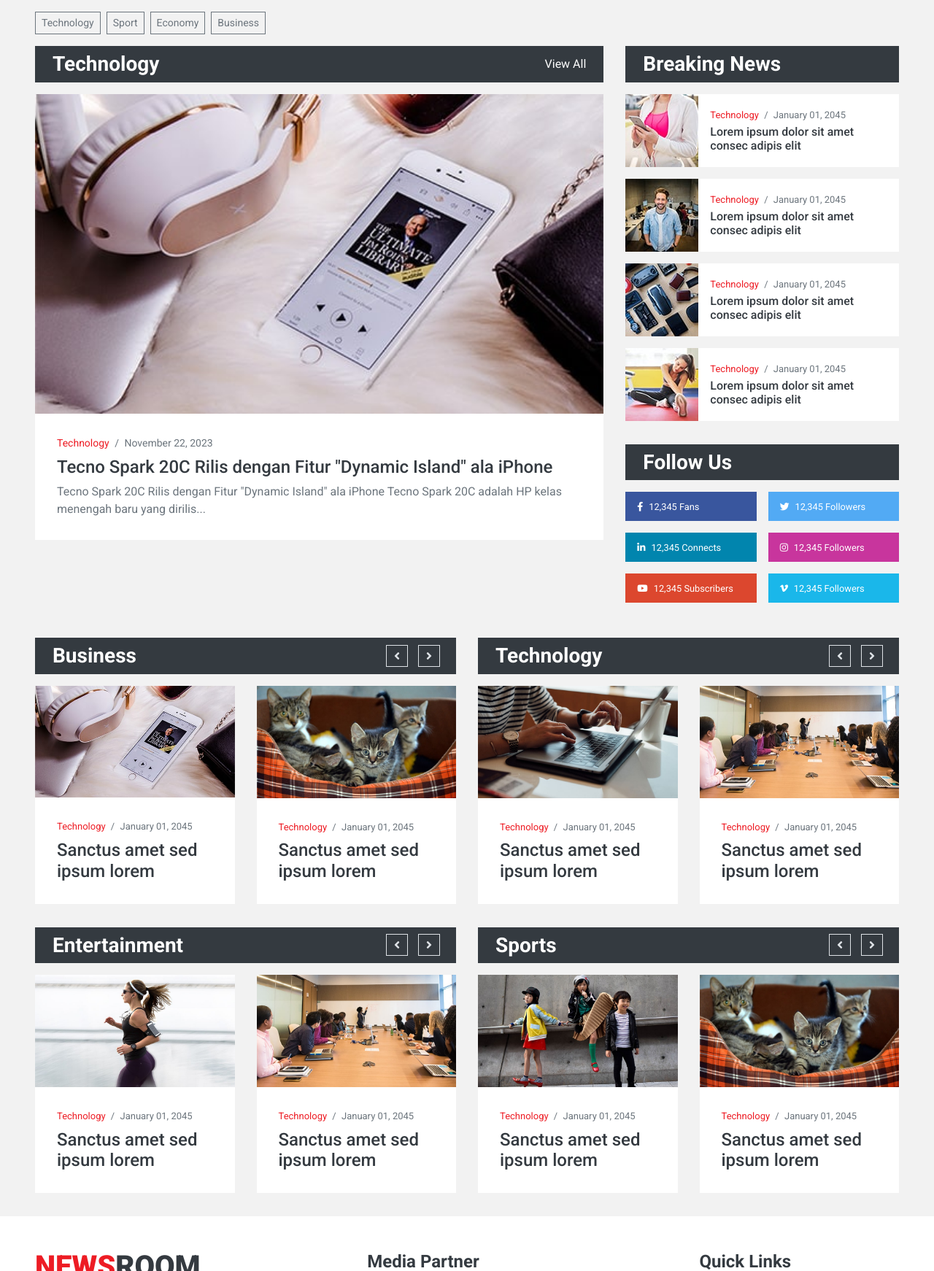
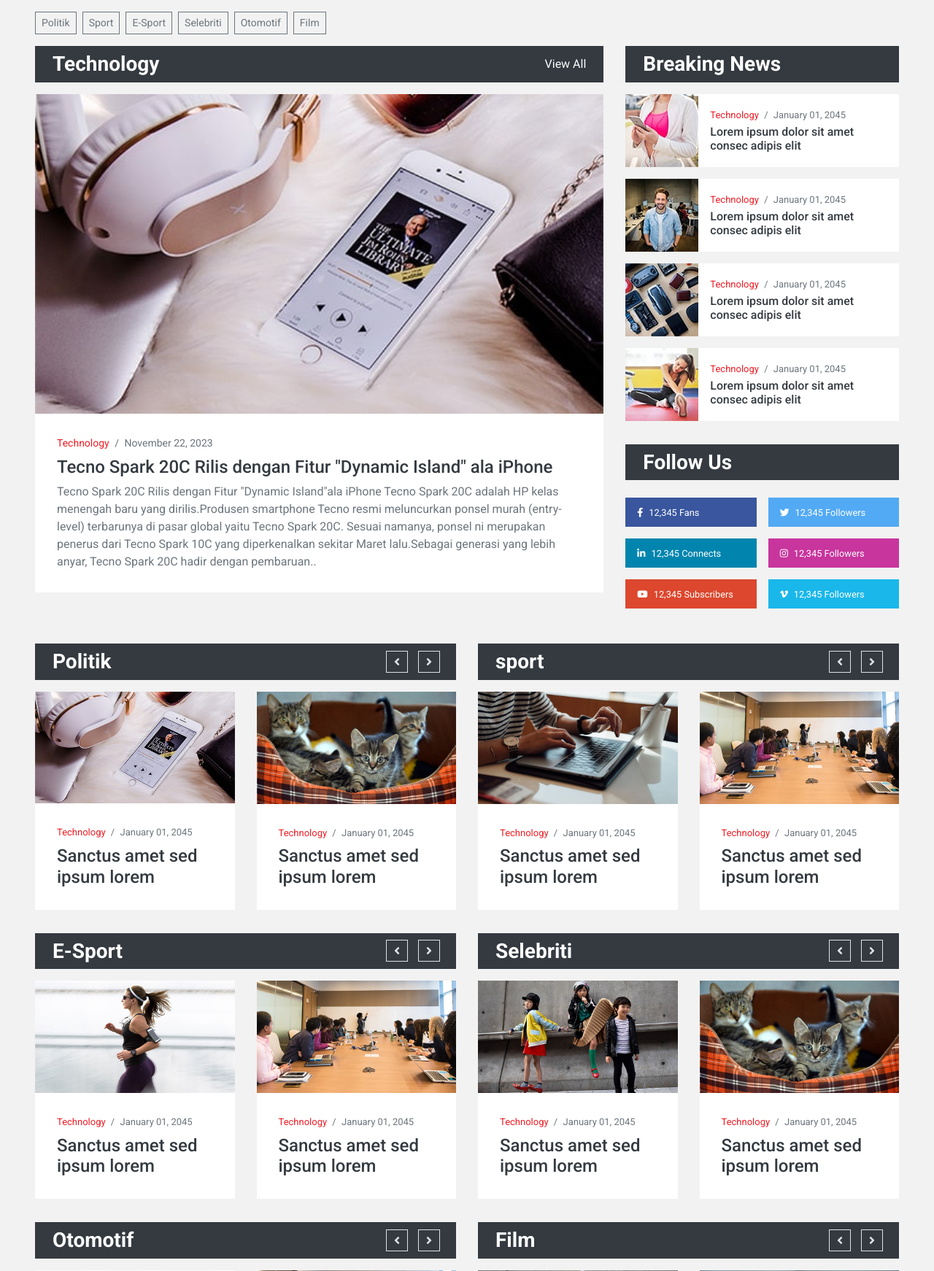
Before and after one commit to Babett10/2DaysNews, a PHP site: page /category.php in a window 1280 px wide. Shown: the part 101-1843 px from the top of the page at 73% size. Run offline with PHP 8.4, Linux system fonts and the light colour scheme.

Commit message:
tambahantagdankategori

```diff
--- a/category.php
+++ b/category.php
@@ -34,10 +34,12 @@
         <!-- Tags Start -->
         <div class="pb-3">
             <div class="d-flex flex-wrap m-n1">
-                <a href="" class="btn btn-sm btn-outline-secondary m-1">Technology</a>
+                <a href="" class="btn btn-sm btn-outline-secondary m-1">Politik</a>
                 <a href="" class="btn btn-sm btn-outline-secondary m-1">Sport</a>
-                <a href="" class="btn btn-sm btn-outline-secondary m-1">Economy</a>
-                <a href="" class="btn btn-sm btn-outline-secondary m-1">Business</a>
+                <a href="" class="btn btn-sm btn-outline-secondary m-1">E-Sport</a>
+                <a href="" class="btn btn-sm btn-outline-secondary m-1">Selebriti</a>
+                <a href="" class="btn btn-sm btn-outline-secondary m-1">Otomotif</a>
+                <a href="" class="btn btn-sm btn-outline-secondary m-1">Film</a>
             </div>
         </div>
         <!-- Tags End -->
@@ -60,19 +62,15 @@
                                     <span>November 22, 2023</span>
                                 </div>
                                 <a class="h4" href="single.php">Tecno Spark 20C Rilis dengan Fitur "Dynamic Island" ala iPhone</a>
-                                <p class="m-0">Tecno Spark 20C Rilis dengan Fitur "Dynamic Island"
-                                    ala iPhone Tecno Spark 20C adalah HP kelas menengah baru yang dirilis...</p>
+                                <p class="m-0">Tecno Spark 20C Rilis dengan Fitur "Dynamic Island"ala iPhone Tecno Spark 20C
+                                adalah HP kelas menengah baru yang dirilis.Produsen smartphone Tecno resmi
+                                meluncurkan ponsel murah (entry-level) terbarunya di pasar global yaitu Tecno
+                                Spark 20C. Sesuai namanya, ponsel ni merupakan penerus dari Tecno Spark 10C
+                                yang diperkenalkan sekitar Maret lalu.Sebagai generasi yang lebih anyar, Tecno
+                                Spark 20C hadir dengan pembaruan..</p>
                             </div>
                         </div>
                     </div>
-                    <!-- economy -->
-
-                    <!-- <div class="col-12">
-                        <div class="d-flex align-items-center justify-content-between bg-dark py-2 px-4 mb-3">
-                            <h3 class="text-white m-0">Economy</h3>
-                            <a class="text-white font-weight-medium text-decoration-none " href="">View All</a>
-                        </div>
-                    </div> -->
                 </div>
             </div>
 
@@ -130,7 +128,7 @@
                 <!-- Hot News End -->
                 <!-- Social Follow Start -->
                 <div class="pb-3">
-                    <div class="bg-dark py-2 px-4 mb-3">
+                    <div class="bg-dark py-2 px-4 mb-4">
                         <h3 class="m-0" style="color: white;">Follow Us</h3>
                     </div>
                     <div class="d-flex mb-3">
@@ -168,7 +166,7 @@
         <div class="row">
             <div class="col-lg-6 py-3">
                 <div class="bg-dark py-2 px-4 mb-3">
-                    <h3 class="m-0" style="color: white;">Business</h3>
+                    <h3 class="m-0" style="color: white;">Politik</h3>
                 </div>
                 <div class="owl-carousel owl-carousel-3 carousel-item-2 position-relative">
                     <div class="position-relative">
@@ -208,7 +206,7 @@
             </div>
             <div class="col-lg-6 py-3">
                 <div class="bg-dark py-2 px-4 mb-3">
-                    <h3 class="m-0" style="color: white;">Technology</h3>
+                    <h3 class="m-0" style="color: white;">sport</h3>
                 </div>
                 <div class="owl-carousel owl-carousel-3 carousel-item-2 position-relative">
                     <div class="position-relative">
@@ -247,15 +245,12 @@
                 </div>
             </div>
         </div>
-
         <!-- Category News Slider End -->
-
-
         <!-- Category News Slider Start -->
         <div class="row">
             <div class="col-lg-6 py-3">
                 <div class="bg-dark py-2 px-4 mb-3">
-                    <h3 class="m-0" style="color: white;">Entertainment</h3>
+                    <h3 class="m-0" style="color: white;">E-Sport</h3>
                 </div>
                 <div class="owl-carousel owl-carousel-3 carousel-item-2 position-relative">
                     <div class="position-relative">
@@ -295,7 +290,92 @@
             </div>
             <div class="col-lg-6 py-3">
                 <div class="bg-dark py-2 px-4 mb-3">
-                    <h3 class="m-0" style="color: white;">Sports</h3>
+                    <h3 class="m-0" style="color: white;">Selebriti</h3>
+                </div>
+                <div class="owl-carousel owl-carousel-3 carousel-item-2 position-relative">
+                    <div class="position-relative">
+                        <img class="img-fluid w-100" src="img/news-500x280-3.jpg" style="object-fit: cover;">
+                        <div class="overlay position-relative bg-light">
+                            <div class="mb-2" style="font-size: 13px;">
+                                <a href="">Technology</a>
+                                <span class="px-1">/</span>
+                                <span>January 01, 2045</span>
+                            </div>
+                            <a class="h4 m-0" href="">Sanctus amet sed ipsum lorem</a>
+                        </div>
+                    </div>
+                    <div class="position-relative">
+                        <img class="img-fluid w-100" src="img/news-500x280-2.jpg" style="object-fit: cover;">
+                        <div class="overlay position-relative bg-light">
+                            <div class="mb-2" style="font-size: 13px;">
+                                <a href="">Technology</a>
+                                <span class="px-1">/</span>
+                                <span>January 01, 2045</span>
+                            </div>
+                            <a class="h4 m-0" href="">Sanctus amet sed ipsum lorem</a>
+                        </div>
+                    </div>
+                    <div class="position-relative">
+                        <img class="img-fluid w-100" src="img/news-500x280-1.jpg" style="object-fit: cover;">
+                        <div class="overlay position-relative bg-light">
+                            <div class="mb-2" style="font-size: 13px;">
+                                <a href="">Technology</a>
+                                <span class="px-1">/</span>
+                                <span>January 01, 2045</span>
+                            </div>
+                            <a class="h4 m-0" href="">Sanctus amet sed ipsum lorem</a>
+                        </div>
+                    </div>
+                </div>
+            </div>
+        </div>
+
+        <!-- Category News Slider End -->
+        <!-- Category News Slider Start -->
+        <div class="row">
+            <div class="col-lg-6 py-3">
+                <div class="bg-dark py-2 px-4 mb-3">
+                    <h3 class="m-0" style="color: white;">Otomotif</h3>
+                </div>
+                <div class="owl-carousel owl-carousel-3 carousel-item-2 position-relative">
+                    <div class="position-relative">
+                        <img class="img-fluid w-100" src="img/news-500x280-6.jpg" style="object-fit: cover;">
+                        <div class="overlay position-relative bg-light">
+                            <div class="mb-2" style="font-size: 13px;">
+                                <a href="">Technology</a>
+                                <span class="px-1">/</span>
+                                <span>January 01, 2045</span>
+                            </div>
+                            <a class="h4 m-0" href="">Sanctus amet sed ipsum lorem</a>
+                        </div>
+                    </div>
+                    <div class="position-relative">
+                        <img class="img-fluid w-100" src="img/news-500x280-5.jpg" style="object-fit: cover;">
+                        <div class="overlay position-relative bg-light">
+                            <div class="mb-2" style="font-size: 13px;">
+                                <a href="">Technology</a>
+                                <span class="px-1">/</span>
+                                <span>January 01, 2045</span>
+                            </div>
+                            <a class="h4 m-0" href="">Sanctus amet sed ipsum lorem</a>
+                        </div>
+                    </div>
+                    <div class="position-relative">
+                        <img class="img-fluid w-100" src="img/news-500x280-4.jpg" style="object-fit: cover;">
+                        <div class="overlay position-relative bg-light">
+                            <div class="mb-2" style="font-size: 13px;">
+                                <a href="">Technology</a>
+                                <span class="px-1">/</span>
+                                <span>January 01, 2045</span>
+                            </div>
+                            <a class="h4 m-0" href="">Sanctus amet sed ipsum lorem</a>
+                        </div>
+                    </div>
+                </div>
+            </div>
+            <div class="col-lg-6 py-3">
+                <div class="bg-dark py-2 px-4 mb-3">
+                    <h3 class="m-0" style="color: white;">Film</h3>
                 </div>
                 <div class="owl-carousel owl-carousel-3 carousel-item-2 position-relative">
                     <div class="position-relative">
```
